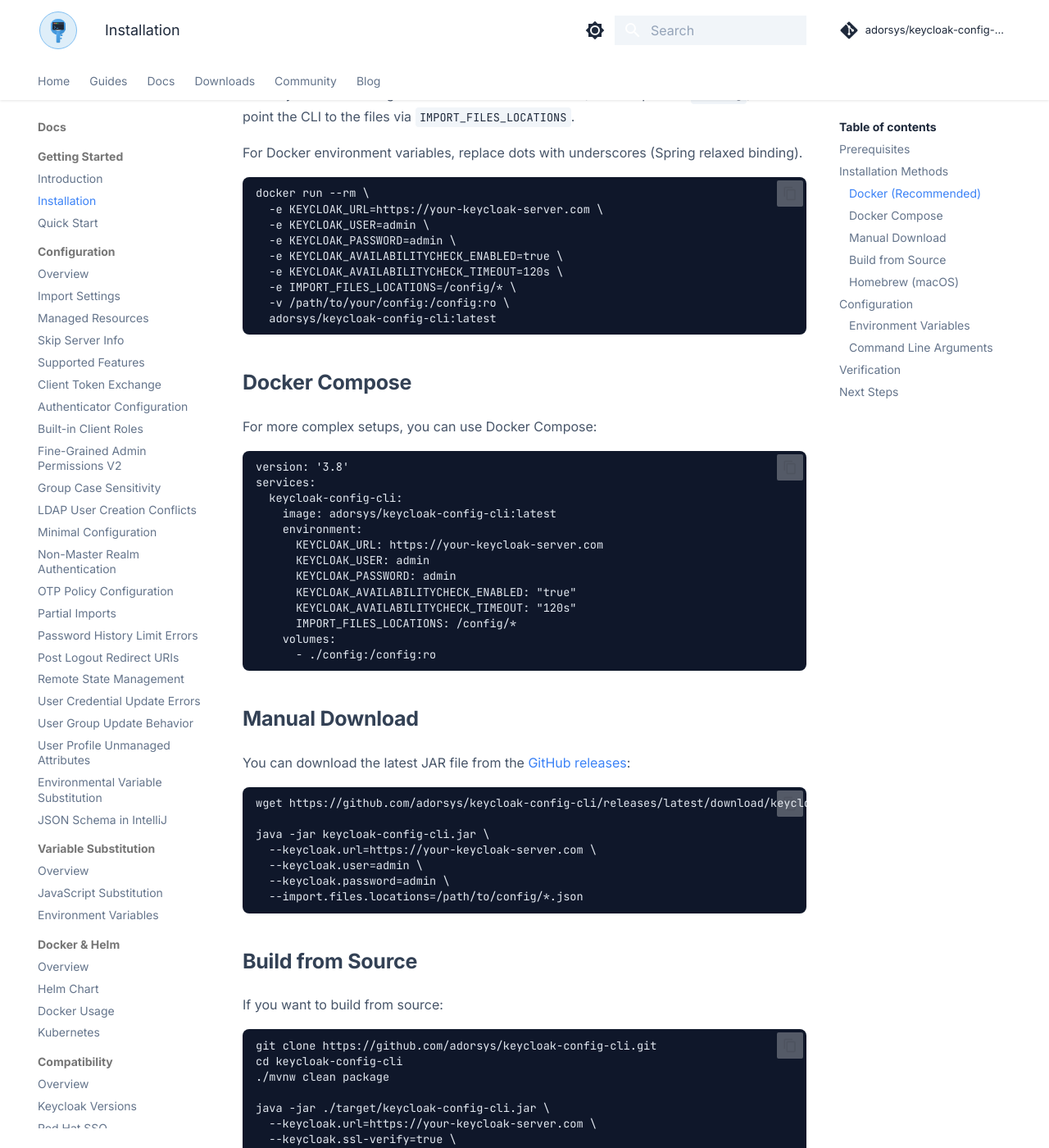
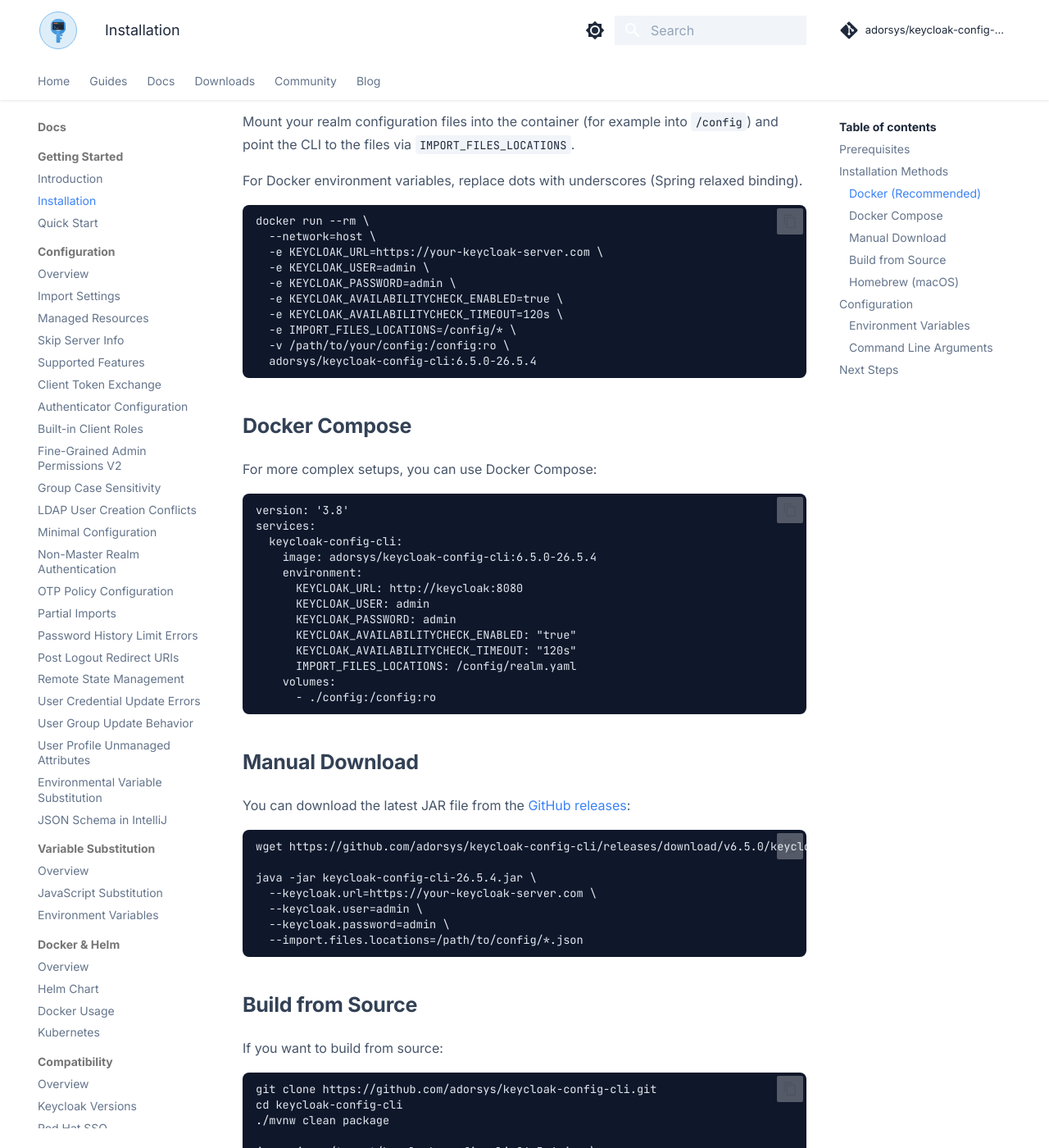
Before and after one commit to adorsys/keycloak-config-cli, an MkDocs documentation site: the page built from docs/docs/installation.md, in a window 1280 px wide and 1400 px high, scrolled down 671 px. Shown: the whole window at 82% size. Built offline with MkDocs 1.6.1 and Material for MkDocs 9.7.7, drawn with Linux system fonts in a browser that asks for light colours; comment, search, counter and statistics services are not loaded; some of the changed text lies outside the part shown.

Commit message:
updated installation steps with the latest versions and working commands

````diff
--- a/docs/docs/installation.md
+++ b/docs/docs/installation.md
@@ -12,6 +12,7 @@
 
 - Java 17 or higher
 - Access to a Keycloak server
+- A realm configuration file (`.json`, or `.yaml`)
 
 ## Installation Methods
 
@@ -25,6 +26,7 @@
 
 ```bash
 docker run --rm \
+  --network=host \
   -e KEYCLOAK_URL=https://your-keycloak-server.com \
   -e KEYCLOAK_USER=admin \
   -e KEYCLOAK_PASSWORD=admin \
@@ -32,7 +34,7 @@
   -e KEYCLOAK_AVAILABILITYCHECK_TIMEOUT=120s \
   -e IMPORT_FILES_LOCATIONS=/config/* \
   -v /path/to/your/config:/config:ro \
-  adorsys/keycloak-config-cli:latest
+  adorsys/keycloak-config-cli:6.5.0-26.5.4
 ```
 
 ### Docker Compose
@@ -43,14 +45,14 @@
 version: '3.8'
 services:
   keycloak-config-cli:
-    image: adorsys/keycloak-config-cli:latest
+    image: adorsys/keycloak-config-cli:6.5.0-26.5.4
     environment:
-      KEYCLOAK_URL: https://your-keycloak-server.com
+      KEYCLOAK_URL: http://keycloak:8080
       KEYCLOAK_USER: admin
       KEYCLOAK_PASSWORD: admin
       KEYCLOAK_AVAILABILITYCHECK_ENABLED: "true"
       KEYCLOAK_AVAILABILITYCHECK_TIMEOUT: "120s"
-      IMPORT_FILES_LOCATIONS: /config/*
+      IMPORT_FILES_LOCATIONS: /config/realm.yaml
     volumes:
       - ./config:/config:ro
 ```
@@ -60,9 +62,9 @@
 You can download the latest JAR file from the [GitHub releases](https://github.com/adorsys/keycloak-config-cli/releases):
 
 ```bash
-wget https://github.com/adorsys/keycloak-config-cli/releases/latest/download/keycloak-config-cli.jar
+wget https://github.com/adorsys/keycloak-config-cli/releases/download/v6.5.0/keycloak-config-cli-26.5.4.jar
 
-java -jar keycloak-config-cli.jar \
+java -jar keycloak-config-cli-26.5.4.jar \
   --keycloak.url=https://your-keycloak-server.com \
   --keycloak.user=admin \
   --keycloak.password=admin \
@@ -78,7 +80,7 @@
 cd keycloak-config-cli
 ./mvnw clean package
 
-java -jar ./target/keycloak-config-cli.jar \
+java -jar ./target/keycloak-config-cli-26.5.4.jar \
   --keycloak.url=https://your-keycloak-server.com \
   --keycloak.ssl-verify=true \
   --keycloak.user=admin \
@@ -117,23 +119,13 @@
 ### Command Line Arguments
 
 ```bash
-java -jar keycloak-config-cli.jar \
+java -jar keycloak-config-cli-26.5.4.jar \
   --keycloak.url=https://your-keycloak-server.com \
   --keycloak.user=admin \
   --keycloak.password=admin \
   --import.files.locations=/path/to/config/*.json
 ```
 
-## Verification
-
-To verify your installation:
-
-```bash
-java -jar keycloak-config-cli.jar --version
-```
-
-This should display the version information and confirm that the CLI is properly installed.
-
 ## Next Steps
 
 - [Quick Start](quick-start.md) - Create your first configuration
````
